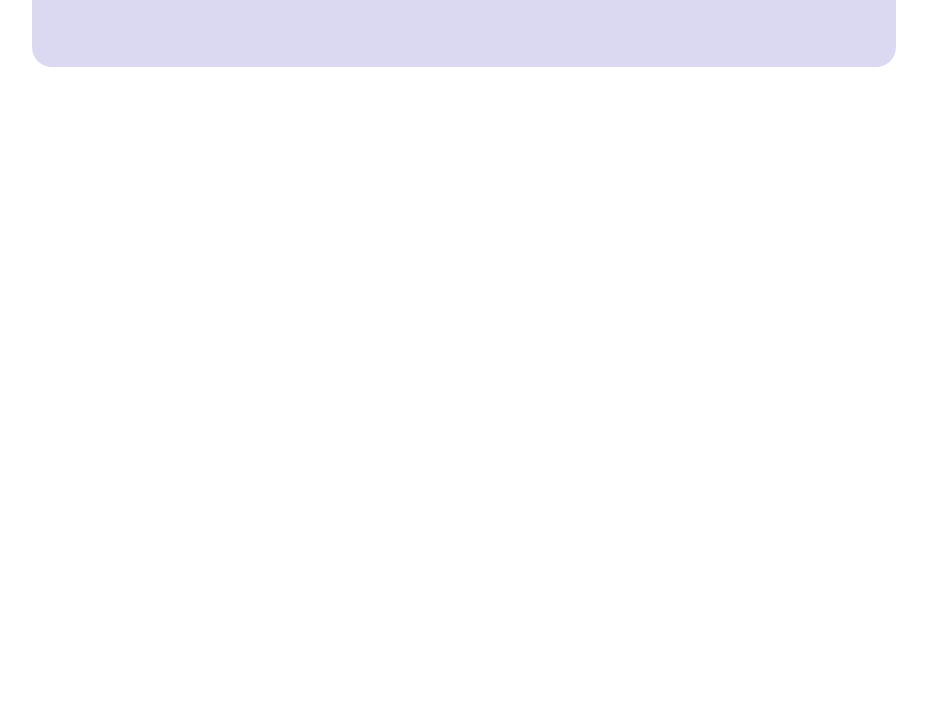
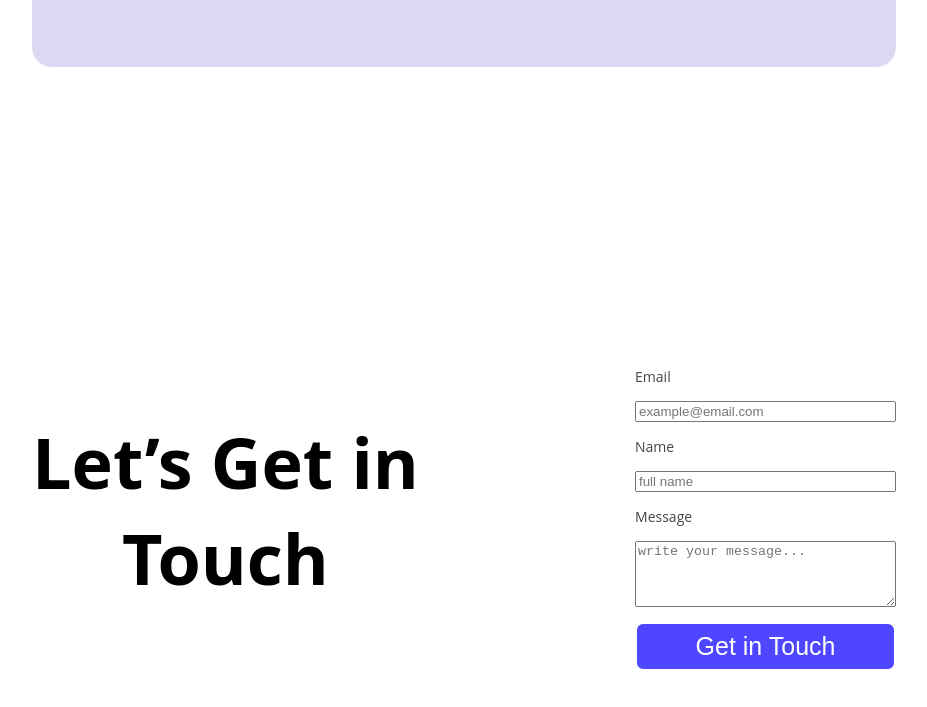
Before and after one commit to Rayhan1228/B12A01-Assinment, a plain HTML site: page index.html in a window 1280 px wide. Shown: the part 1952-2659 px from the top of the page, without its empty margins (176-1103 px from the left). Before the commit the page ends 2119 px from the top, so only its background shows below. Drawn offline with Linux system fonts and the light colour scheme.

Commit message:
Touch Section

```diff
--- a/index.html
+++ b/index.html
@@ -52,8 +52,22 @@
     </div>
 </div>
     </main>
-    <footer>
+    <footer class="footer">
+   <div> <h1 class="footer-heading">Let’s Get in <br>Touch</h1></div>
+   <div class="contact-right">
+    <form class="contact-form">
+      <label>Email</label>
+      <input type="email" placeholder="example@email.com" required />
 
+      <label>Name</label>
+      <input type="text" placeholder="full name"  required />
+
+      <label>Message</label>
+      <textarea placeholder="write your message..." cols="30" rows="4" required></textarea>
+
+      <button class="btn-primary" type="submit">Get in Touch</button>
+    </form>
+  </div>
     </footer>
 </body>
 </html>
--- a/styles/Assets/assinment.css
+++ b/styles/Assets/assinment.css
@@ -93,3 +93,32 @@ text-align: left;
     margin-top: 0px;
 
 }
+.footer{
+    display: flex;
+    justify-content: space-between;
+    align-items: flex-start;
+    gap: 50px;
+    padding: 200px;
+    flex-wrap: wrap;
+
+}
+.footer-heading{
+    font-size: 70px;
+    font-weight: bold ;
+    text-align: center;
+
+}
+
+.contact-form {
+    display: flex;
+    flex-direction: column;
+    gap: 15px;
+    width: 100%;
+    max-width: 400px;
+  }
+
+  .contact-form label {
+    font-size: 14px;
+    color: #444;
+    font-weight: 500;
+  }
```
